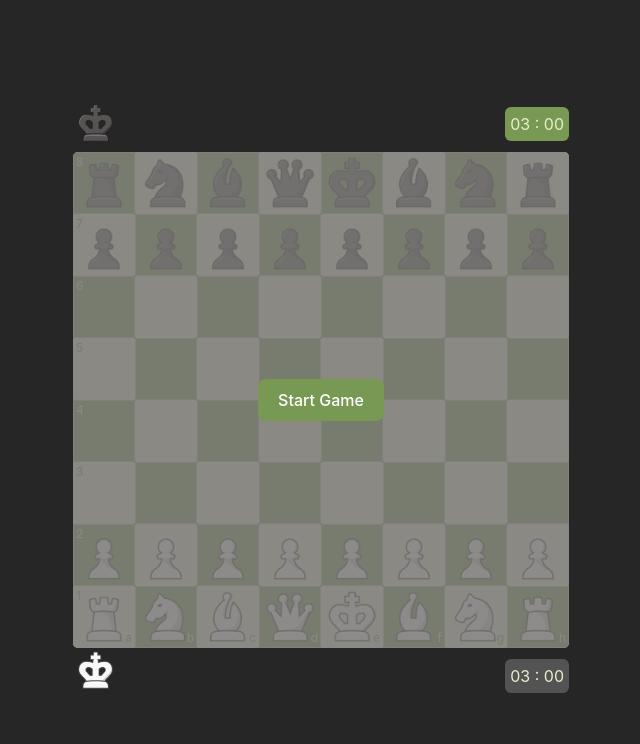
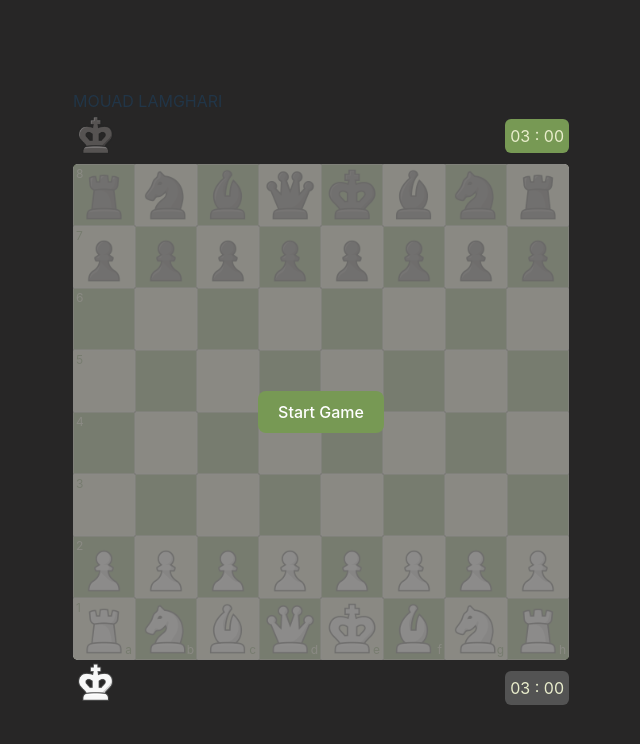
Before and after one commit to mouadlamghari/Chess, a React (Vite) app: page /playWithFriend in a window 1280 px wide. Shown: the top 744 px of the page, without its empty margins (319-959 px from the left). Built offline with nearby package versions, Linux system fonts and the light colour scheme.

Commit message:
Update Home.jsx

```diff
--- a/src/Home.jsx
+++ b/src/Home.jsx
@@ -7,6 +7,7 @@ import Chose from './Pages/Chose'
 const Home = () => {
   return (
     <div>
+      MOUAD LAMGHARI
     <Routes>
         <Route path='/' element={<Chose/>} />
         <Route path='/playWithFriend' element={<PlayWithFriend/>} />
```
